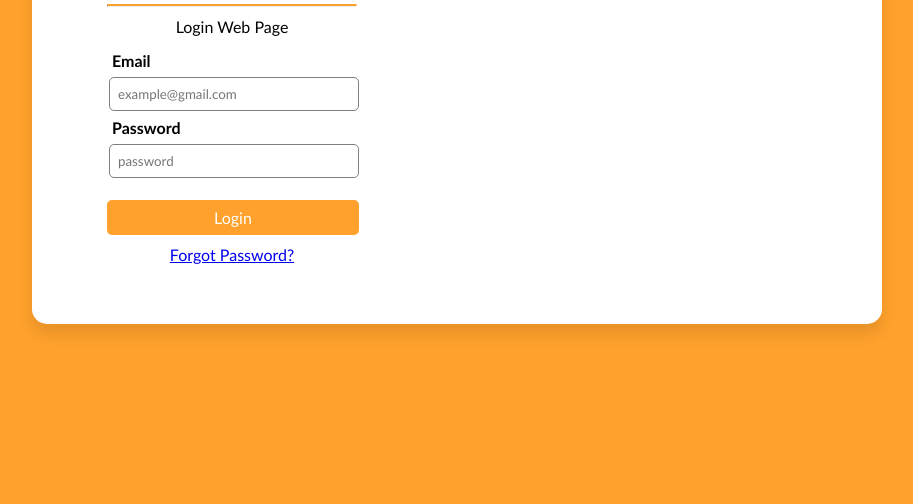
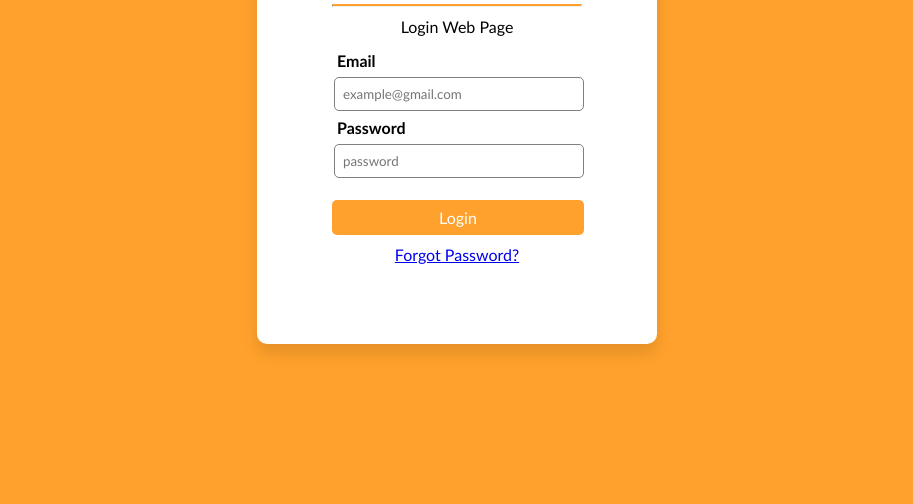
Before and after one commit to RAFF66/login_pagev1, a plain HTML site: page index.html in a window 1280 px wide. Shown: the part 296-800 px from the top of the page, without its empty margins (183-1096 px from the left). Drawn offline with Linux system fonts and the light colour scheme.

Commit message:
style.css

```diff
--- a/style.css
+++ b/style.css
@@ -15,15 +15,19 @@ body{
 
 .container {
     width: 100%;
-    display: flex;
-    max-width: 850px;
+    max-width: 750px;
+    margin-left: 50%;
+    margin-right: 50%;
     background: #fff;
-    border-radius: 15px;
+    align-content: center;
+    border-radius: 10px;
     box-shadow: 0 10px 15px rgba(0, 0, 0, 0.1);
 }
 
 .login {
     width: 400px;
+    padding: 20px;
+    align-content: center;
 
 }
 
```
